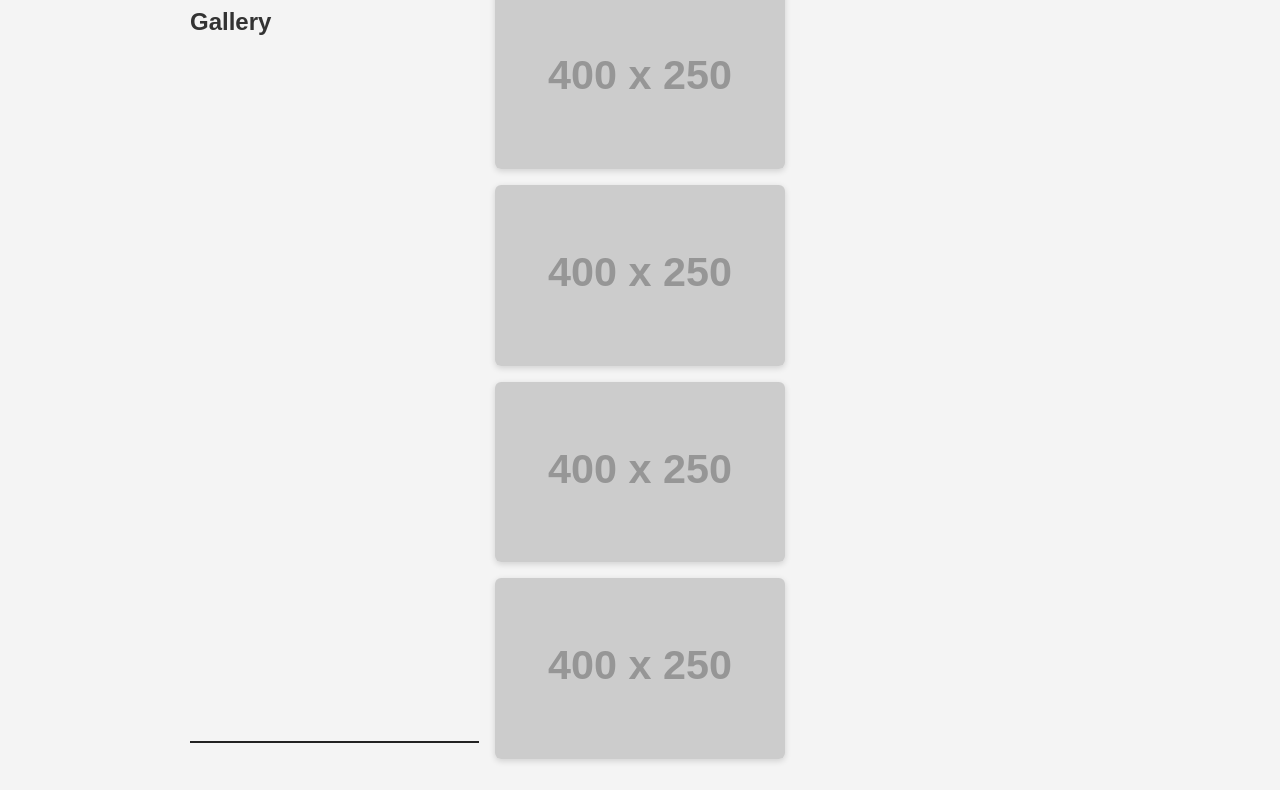
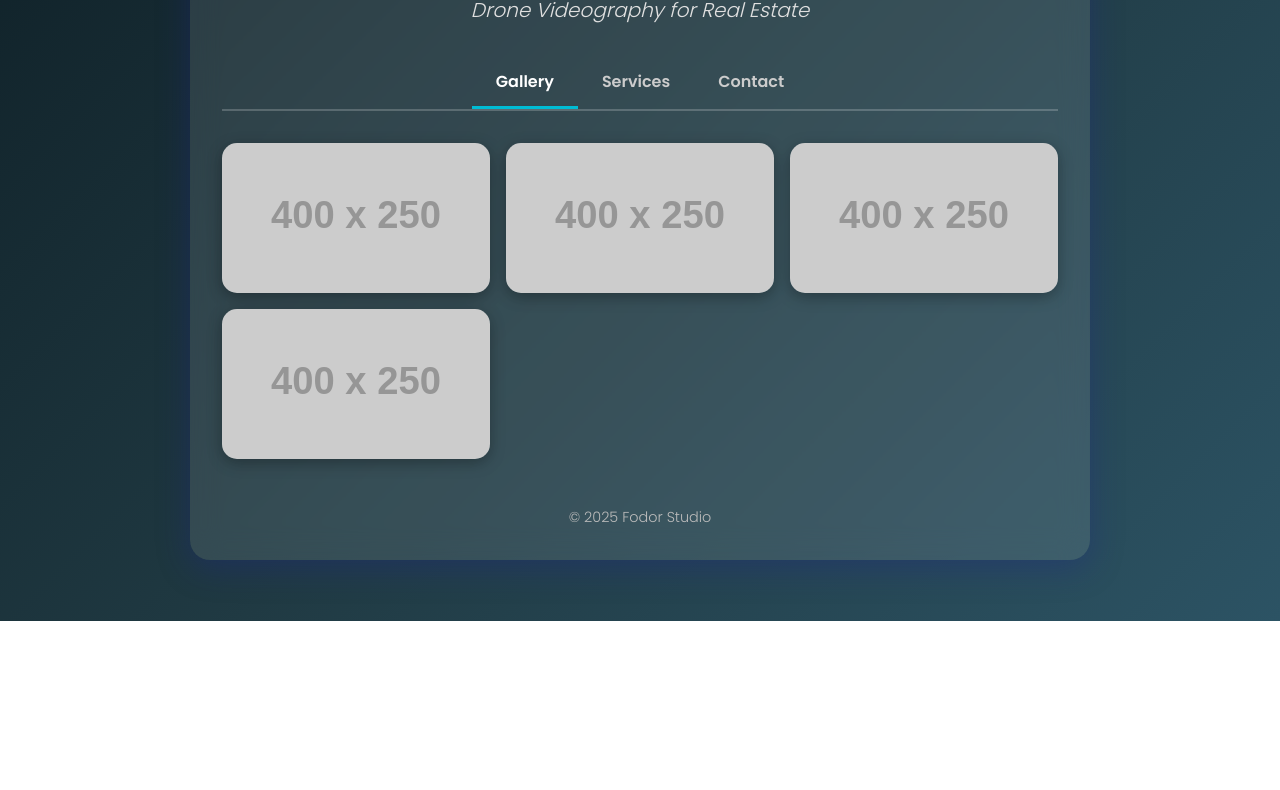
Before and after one commit to FodorStudio/fodorstudio.github.io, a plain HTML site: page index.html in a window 1280 px wide. Shown: the part 179-969 px from the top of the page. After the commit the page ends 800 px from the top, so only its background shows below. Drawn offline with Linux system fonts and the light colour scheme; placeholder pictures from the web are drawn by us.

Commit message:
Update index.html

```diff
--- a/index.html
+++ b/index.html
@@ -1,42 +1,92 @@
 <!DOCTYPE html>
-<html lang="en">
+<html lang="en" >
 <head>
   <meta charset="UTF-8" />
   <meta name="viewport" content="width=device-width, initial-scale=1" />
   <title>Fodor Studio</title>
   <style>
+    @import url('https://fonts.googleapis.com/css2?family=Poppins:wght@300;600&display=swap');
+
+    /* Reset */
+    * {
+      box-sizing: border-box;
+      margin: 0;
+      padding: 0;
+    }
     body {
-      font-family: Arial, sans-serif;
-      margin: 0; padding: 0;
-      background: #f4f4f4;
-      color: #333;
+      font-family: 'Poppins', sans-serif;
+      background: linear-gradient(135deg, #0f2027, #203a43, #2c5364);
+      min-height: 100vh;
+      display: flex;
+      justify-content: center;
+      align-items: center;
+      padding: 2rem;
+      color: #fff;
     }
+
+    .container {
+      background: rgba(255, 255, 255, 0.1);
+      backdrop-filter: blur(15px);
+      -webkit-backdrop-filter: blur(15px);
+      border-radius: 20px;
+      box-shadow: 0 8px 32px 0 rgba(31, 38, 135, 0.37);
+      max-width: 900px;
+      width: 100%;
+      padding: 2rem;
+    }
+
     header {
-      background: #222;
-      color: #fff;
-      padding: 2rem 1rem;
       text-align: center;
+      margin-bottom: 2rem;
     }
     header h1 {
-      margin: 0;
-      font-size: 2.5rem;
+      font-weight: 600;
+      font-size: 3rem;
+      letter-spacing: 2px;
+      text-shadow: 0 0 5px rgba(255,255,255,0.6);
     }
     header p {
-      margin: 0.5rem 0 0;
+      font-weight: 300;
+      font-size: 1.25rem;
+      margin-top: 0.5rem;
+      color: #e0e0e0;
       font-style: italic;
-      font-weight: 300;
     }
-    section {
-      max-width: 900px;
-      margin: 2rem auto;
-      padding: 0 1rem;
+
+    /* Tabs */
+    .tabs {
+      display: flex;
+      justify-content: center;
+      margin-bottom: 2rem;
+      border-bottom: 2px solid rgba(255,255,255,0.2);
     }
-    h2 {
-      border-bottom: 2px solid #222;
-      padding-bottom: 0.5rem;
-      margin-bottom: 1rem;
+    .tab {
+      padding: 0.75rem 1.5rem;
+      cursor: pointer;
       font-weight: 600;
+      color: #ccc;
+      transition: color 0.3s ease;
+      border-bottom: 3px solid transparent;
+      user-select: none;
     }
+    .tab:hover {
+      color: #fff;
+    }
+    .tab.active {
+      color: #fff;
+      border-bottom: 3px solid #00bcd4;
+    }
+
+    /* Content Sections */
+    .tab-content {
+      display: none;
+      animation: fadeIn 0.5s ease forwards;
+    }
+    .tab-content.active {
+      display: block;
+    }
+
+    /* Gallery Grid */
     .gallery {
       display: grid;
       grid-template-columns: repeat(auto-fill,minmax(250px,1fr));
@@ -44,47 +94,84 @@
     }
     .gallery img {
       width: 100%;
-      border-radius: 6px;
-      box-shadow: 0 2px 6px rgba(0,0,0,0.15);
+      border-radius: 15px;
+      box-shadow: 0 4px 15px rgba(0,0,0,0.3);
+      transition: transform 0.3s ease;
+      cursor: pointer;
+      object-fit: cover;
+      height: 150px;
     }
+    .gallery img:hover {
+      transform: scale(1.05);
+    }
+
+    /* Services List */
     .services ul {
       list-style: none;
-      padding: 0;
+      padding-left: 1rem;
+      color: #ddd;
     }
     .services li {
-      background: #fff;
-      margin-bottom: 0.75rem;
-      padding: 1rem;
-      border-radius: 6px;
-      box-shadow: 0 2px 4px rgba(0,0,0,0.1);
+      margin-bottom: 1rem;
+      padding-left: 1rem;
+      border-left: 4px solid #00bcd4;
+      font-weight: 500;
+      font-size: 1.1rem;
+    }
+
+    /* Contact */
+    .contact p {
+      margin-bottom: 1rem;
+      font-size: 1.1rem;
     }
     .contact a {
-      color: #222;
+      color: #00bcd4;
       text-decoration: none;
       font-weight: 600;
     }
+    .contact a:hover {
+      text-decoration: underline;
+    }
+
+    /* Footer */
     footer {
       text-align: center;
-      padding: 1rem;
-      background: #222;
-      color: #fff;
-      margin-top: 4rem;
+      margin-top: 3rem;
+      font-size: 0.9rem;
+      color: #bbb;
+      user-select: none;
     }
+
+    @keyframes fadeIn {
+      from {opacity: 0;}
+      to {opacity: 1;}
+    }
+
+    /* Responsive */
     @media (max-width: 600px) {
       header h1 {
         font-size: 2rem;
+      }
+      .gallery img {
+        height: 120px;
       }
     }
   </style>
 </head>
 <body>
+  <div class="container">
     <header>
       <h1>Fodor Studio</h1>
       <p>Drone Videography for Real Estate</p>
     </header>
 
-  <section class="gallery">
-    <h2>Gallery</h2>
+    <div class="tabs">
+      <div class="tab active" data-tab="gallery">Gallery</div>
+      <div class="tab" data-tab="services">Services</div>
+      <div class="tab" data-tab="contact">Contact</div>
+    </div>
+
+    <section id="gallery" class="tab-content active">
       <div class="gallery">
         <img src="https://via.placeholder.com/400x250?text=Drone+Shot+1" alt="Drone Shot 1" />
         <img src="https://via.placeholder.com/400x250?text=Drone+Shot+2" alt="Drone Shot 2" />
@@ -93,8 +180,7 @@
       </div>
     </section>
 
-  <section class="services">
-    <h2>Services</h2>
+    <section id="services" class="tab-content">
       <ul>
         <li>Aerial Drone Photography & Videography</li>
         <li>Real Estate Property Showcases</li>
@@ -103,8 +189,7 @@
       </ul>
     </section>
 
-  <section class="contact">
-    <h2>Contact</h2>
+    <section id="contact" class="tab-content">
       <p>Email: <a href="mailto:youremail@example.com">youremail@example.com</a></p>
       <p>Phone: (555) 123-4567</p>
       <p>Instagram: <a href="https://instagram.com/yourhandle" target="_blank">@yourhandle</a></p>
@@ -113,5 +198,24 @@
     <footer>
       <p>© 2025 Fodor Studio</p>
     </footer>
+  </div>
+
+  <script>
+    const tabs = document.querySelectorAll('.tab');
+    const contents = document.querySelectorAll('.tab-content');
+
+    tabs.forEach(tab => {
+      tab.addEventListener('click', () => {
+        // Remove active class from all tabs
+        tabs.forEach(t => t.classList.remove('active'));
+        // Hide all content
+        contents.forEach(c => c.classList.remove('active'));
+        // Activate clicked tab
+        tab.classList.add('active');
+        // Show corresponding content
+        document.getElementById(tab.dataset.tab).classList.add('active');
+      });
+    });
+  </script>
 </body>
 </html>
```
Lines whose indentation alone changed are shown as unchanged.
